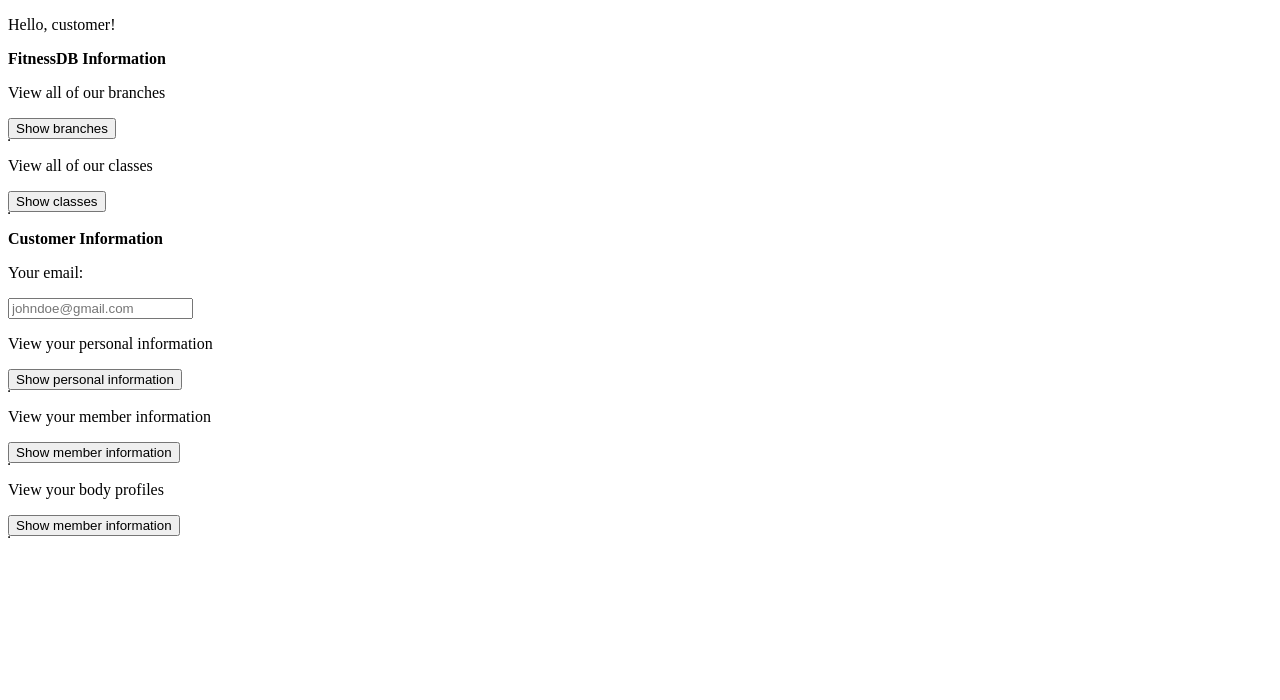
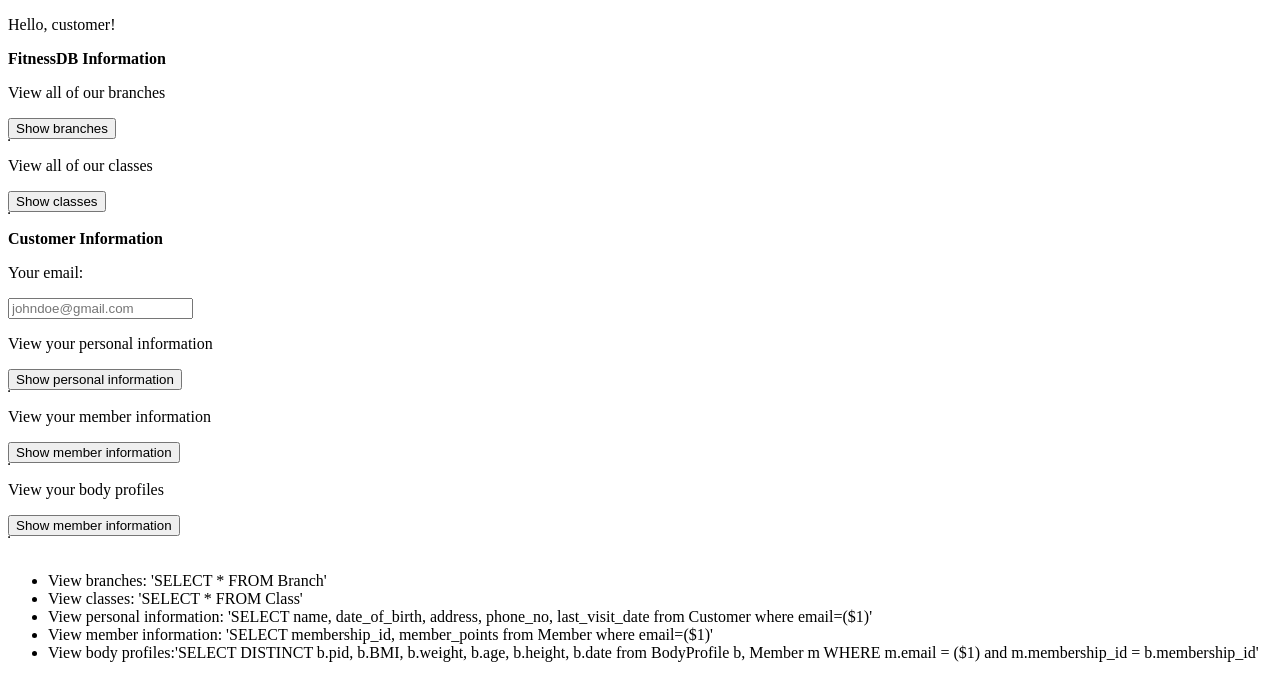
Before and after one commit to jsondoo/FitnessDB, a website: page public/customer.html in a window 1280 px wide. Drawn offline with nearby package versions, Linux system fonts and the light colour scheme.

Commit message:
add queries to customer.html

```diff
--- a/public/customer.html
+++ b/public/customer.html
@@ -38,6 +38,15 @@
     <br>
     <table id="bodyprofileTable" border="1">
     </table>
+
+    <br>
+    <ul>
+        <li>View branches: 'SELECT * FROM Branch'</li>
+        <li>View classes: 'SELECT * FROM Class'</li>
+        <li>View personal information: 'SELECT name, date_of_birth, address, phone_no, last_visit_date from Customer where email=($1)'</li>
+        <li>View member information: 'SELECT membership_id, member_points from Member where email=($1)'</li>
+        <li>View body profiles:'SELECT DISTINCT b.pid, b.BMI, b.weight, b.age, b.height, b.date from BodyProfile b, Member m WHERE m.email = ($1) and m.membership_id = b.membership_id'</li>
+    </ul>
 
     <script src="https://code.jquery.com/jquery-3.3.1.min.js"></script>
     <script>
```
